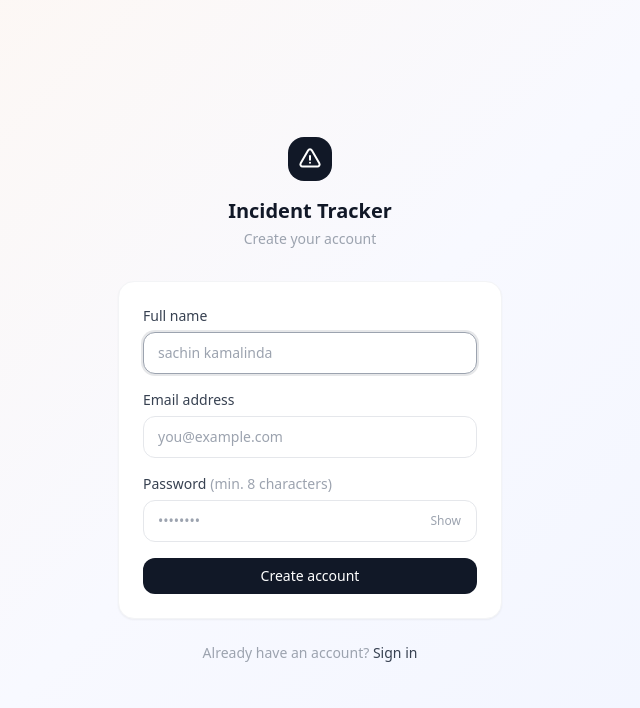
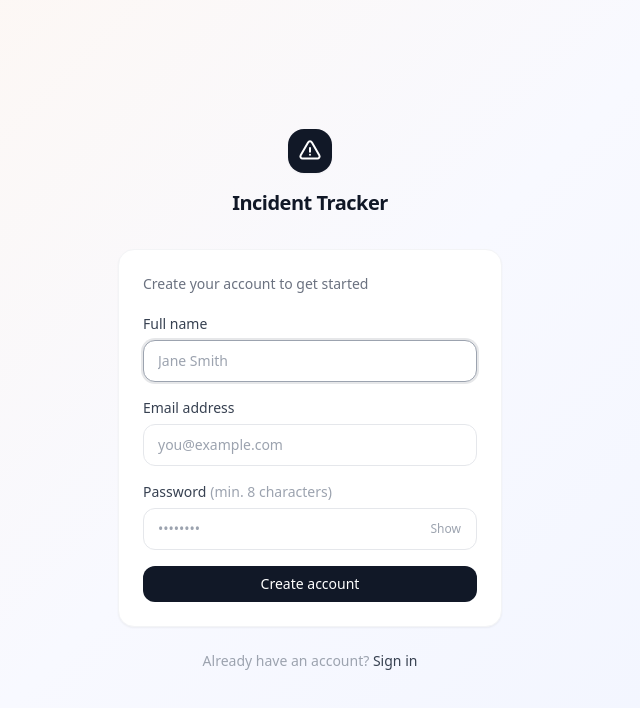
Before and after one commit to nethmika-whitepulse/incident-timeline-rootcause-tracker, a React (Vite) app in the folder frontend/: page /register in a window 1280 px wide. Shown: the top 708 px of the page, without its empty margins (330-970 px from the left). Built offline with nearby package versions, Linux system fonts and the light colour scheme.

Commit message:
feature/WIP-0024 fix(frontend): address review feedback on auth flow, validation, and UI polish

```diff
--- a/frontend/src/pages/Login.jsx
+++ b/frontend/src/pages/Login.jsx
@@ -1,19 +1,46 @@
-import { useState } from 'react';
-import { Link, useNavigate } from 'react-router-dom';
-import { useAuth } from '../context/AuthContext';
-import api from '../api/axios';
-import { getErrorMessage } from '../utils/helpers';
+import { useState, useEffect }   from 'react';
+import { Link, useNavigate }     from 'react-router-dom';
+import { useAuth }               from '../context/AuthContext';
+import api                       from '../api/axios';
+import { getErrorMessage }       from '../utils/helpers';
 
+// ── App logo — reused on Register too ────────────────────────────────────────
+function AppLogo() {
+  return (
+    <div className="flex flex-col items-center mb-8">
+      <div className="w-11 h-11 rounded-2xl bg-gray-900 flex items-center justify-center mb-4 shadow-sm">
+        <svg className="w-6 h-6 text-white" fill="none" stroke="currentColor"
+          strokeWidth="2" viewBox="0 0 24 24" aria-hidden="true">
+          <path strokeLinecap="round" strokeLinejoin="round"
+            d="M12 9v3.75m-9.303 3.376c-.866 1.5.217 3.374 1.948
+               3.374h14.71c1.73 0 2.813-1.874 1.948-3.374L13.949
+               3.378c-.866-1.5-3.032-1.5-3.898 0L2.697 16.126ZM12
+               15.75h.007v.008H12v-.008Z" />
+        </svg>
+      </div>
+      <h1 className="text-xl font-semibold text-gray-900 tracking-tight">
+        Incident Tracker
+      </h1>
+    </div>
+  );
+}
+
+// ── Main page ─────────────────────────────────────────────────────────────────
 export default function Login() {
-  const { login, user } = useAuth();
-  const navigate  = useNavigate();
-  const [form, setForm]   = useState({ email: '', password: '' });
-  const [error, setError]  = useState('');
-  const [loading, setLoading] = useState(false);
-  const [showPass, setShowPass] = useState(false);
+  const { login, user }           = useAuth();
+  const navigate                  = useNavigate();
+  const [form, setForm]           = useState({ email: '', password: '' });
+  const [error, setError]         = useState('');
+  const [loading, setLoading]     = useState(false);
+  const [showPass, setShowPass]   = useState(false);
 
-  // If already authenticated, skip straight to dashboard
-  if (user) { navigate('/', { replace: true }); return null; }
+  // Redirect already-authenticated users to the dashboard. This must run in
+  // useEffect, not directly in the render body — calling navigate() during
+  // render is a side effect and breaks React's rules of render (and causes
+  // double-invocation issues under Strict Mode).
+  useEffect(() => {
+    if (user) navigate('/', { replace: true });
+  }, [user, navigate]);
 
   const handleChange = (e) =>
     setForm((prev) => ({ ...prev, [e.target.name]: e.target.value }));
@@ -24,6 +51,7 @@ export default function Login() {
     setLoading(true);
     try {
       const { data } = await api.post('/auth/login', form);
+      // AuthContext.login stores both tokens and decodes name from the payload
       login(data.access_token, data.refresh_token);
       navigate('/');
     } catch (err) {
@@ -37,23 +65,14 @@ export default function Login() {
     <div className="min-h-screen flex items-center justify-center p-4">
       <div className="w-full max-w-sm">
 
-        {/* Branding */}
-        <div className="flex flex-col items-center mb-8">
-          <div className="w-11 h-11 rounded-2xl bg-gray-900 flex items-center justify-center mb-4">
-            <svg className="w-6 h-6 text-white" fill="none" stroke="currentColor" strokeWidth="2"
-              viewBox="0 0 24 24" aria-hidden="true">
-              <path strokeLinecap="round" strokeLinejoin="round"
-                d="M12 9v3.75m-9.303 3.376c-.866 1.5.217 3.374 1.948 3.374h14.71c1.73
-                   0 2.813-1.874 1.948-3.374L13.949 3.378c-.866-1.5-3.032-1.5-3.898
-                   0L2.697 16.126ZM12 15.75h.007v.008H12v-.008Z" />
-            </svg>
-          </div>
-          <h1 className="text-xl font-semibold text-gray-900">Incident Tracker</h1>
-          <p className="text-sm text-gray-400 mt-1">Sign in to your workspace</p>
-        </div>
+        <AppLogo />
 
         {/* Card */}
         <div className="card">
+          <p className="text-sm text-gray-500 mb-5">
+            Sign in to your workspace
+          </p>
+
           <form onSubmit={handleSubmit} className="space-y-4">
 
             {/* Error banner */}
@@ -92,7 +111,7 @@ export default function Login() {
                   name="password"
                   value={form.password}
                   onChange={handleChange}
-                  className="input pr-12"
+                  className="input pr-14"
                   placeholder="••••••••"
                   required
                   autoComplete="current-password"
@@ -112,10 +131,10 @@ export default function Login() {
             <button
               type="submit"
               disabled={loading}
-              className="btn-primary w-full flex items-center justify-center gap-2 mt-2"
+              className="btn-primary w-full flex items-center justify-center gap-2 mt-1"
             >
               {loading && (
-                <div className="w-4 h-4 border-2 border-white/40 border-t-white rounded-full animate-spin" />
+                <div className="w-4 h-4 border-2 border-white/30 border-t-white rounded-full animate-spin" />
               )}
               {loading ? 'Signing in…' : 'Sign in'}
             </button>
@@ -123,10 +142,13 @@ export default function Login() {
           </form>
         </div>
 
-        {/* Footer link */}
+        {/* Footer */}
         <p className="text-center text-sm text-gray-400 mt-6">
           Don't have an account?{' '}
-          <Link to="/register" className="text-gray-700 font-medium hover:text-gray-900 transition-colors underline-offset-2 hover:underline">
+          <Link
+            to="/register"
+            className="text-gray-700 font-medium hover:text-gray-900 transition-colors underline-offset-2 hover:underline"
+          >
             Create one
           </Link>
         </p>
--- a/frontend/src/pages/Register.jsx
+++ b/frontend/src/pages/Register.jsx
@@ -1,20 +1,54 @@
-import { useState } from 'react';
-import { Link, useNavigate } from 'react-router-dom';
-import { useAuth }           from '../context/AuthContext';
-import api                   from '../api/axios';
-import { getErrorMessage }   from '../utils/helpers';
+import { useState, useEffect }   from 'react';
+import { Link, useNavigate }     from 'react-router-dom';
+import { useAuth }               from '../context/AuthContext';
+import api                       from '../api/axios';
+import { getErrorMessage }       from '../utils/helpers';
+
+function AppLogo() {
+  return (
+    <div className="flex flex-col items-center mb-8">
+      <div className="w-11 h-11 rounded-2xl bg-gray-900 flex items-center justify-center mb-4 shadow-sm">
+        <svg className="w-6 h-6 text-white" fill="none" stroke="currentColor"
+          strokeWidth="2" viewBox="0 0 24 24" aria-hidden="true">
+          <path strokeLinecap="round" strokeLinejoin="round"
+            d="M12 9v3.75m-9.303 3.376c-.866 1.5.217 3.374 1.948
+               3.374h14.71c1.73 0 2.813-1.874 1.948-3.374L13.949
+               3.378c-.866-1.5-3.032-1.5-3.898 0L2.697 16.126ZM12
+               15.75h.007v.008H12v-.008Z" />
+        </svg>
+      </div>
+      <h1 className="text-xl font-semibold text-gray-900 tracking-tight">
+        Incident Tracker
+      </h1>
+    </div>
+  );
+}
 
 export default function Register() {
-  const { user }              = useAuth();
-  const navigate              = useNavigate();
-  const [form, setForm]       = useState({ name: '', email: '', password: '' });
-  const [error, setError]     = useState('');
-  const [success, setSuccess] = useState(false);
-  const [loading, setLoading] = useState(false);
-  const [showPass, setShowPass] = useState(false);
+  const { user }                    = useAuth();
+  const navigate                    = useNavigate();
+  const [form, setForm]             = useState({ name: '', email: '', password: '' });
+  const [error, setError]           = useState('');
+  const [success, setSuccess]       = useState(false);
+  const [loading, setLoading]       = useState(false);
+  const [showPass, setShowPass]     = useState(false);
 
-  // Already logged in — go to dashboard
-  if (user) { navigate('/', { replace: true }); return null; }
+  // Redirect already-authenticated users to the dashboard — must run in
+  // useEffect, not in the render body, since navigate() is a side effect.
+  useEffect(() => {
+    if (user) navigate('/', { replace: true });
+  }, [user, navigate]);
+
+  // After a successful registration, redirect to /login after 2 seconds so
+  // the user can read the confirmation. The cleanup function cancels the
+  // timer if the component unmounts first (e.g. the user clicks "Sign in"
+  // manually before the delay finishes) — prevents a setTimeout leak and a
+  // "can't update state on an unmounted component" warning.
+  useEffect(() => {
+    if (!success) return;
+    const timer = setTimeout(() => navigate('/login'), 2000);
+    return () => clearTimeout(timer);
+  }, [success, navigate]);
 
   const handleChange = (e) =>
     setForm((prev) => ({ ...prev, [e.target.name]: e.target.value }));
@@ -32,8 +66,6 @@ export default function Register() {
     try {
       await api.post('/auth/register', form);
       setSuccess(true);
-      // Give the user a moment to read the success message then redirect
-      setTimeout(() => navigate('/login'), 2000);
     } catch (err) {
       setError(getErrorMessage(err));
     } finally {
@@ -45,26 +77,11 @@ export default function Register() {
     <div className="min-h-screen flex items-center justify-center p-4">
       <div className="w-full max-w-sm">
 
-        {/* Branding */}
-        <div className="flex flex-col items-center mb-8">
-          <div className="w-11 h-11 rounded-2xl bg-gray-900 flex items-center justify-center mb-4">
-            <svg className="w-6 h-6 text-white" fill="none" stroke="currentColor" strokeWidth="2"
-              viewBox="0 0 24 24" aria-hidden="true">
-              <path strokeLinecap="round" strokeLinejoin="round"
-                d="M12 9v3.75m-9.303 3.376c-.866 1.5.217 3.374 1.948 3.374h14.71c1.73
-                   0 2.813-1.874 1.948-3.374L13.949 3.378c-.866-1.5-3.032-1.5-3.898
-                   0L2.697 16.126ZM12 15.75h.007v.008H12v-.008Z" />
-            </svg>
-          </div>
-          <h1 className="text-xl font-semibold text-gray-900">Incident Tracker</h1>
-          <p className="text-sm text-gray-400 mt-1">Create your account</p>
-        </div>
+        <AppLogo />
 
-        {/* Card */}
         <div className="card">
-
-          {/* Success state */}
           {success ? (
+            /* ── Success state ─────────────────────────────────────────────── */
             <div className="flex flex-col items-center py-4 gap-3 text-center">
               <div className="w-10 h-10 rounded-full bg-green-50 flex items-center justify-center border border-green-100">
                 <svg className="w-5 h-5 text-green-600" fill="none" stroke="currentColor"
@@ -78,9 +95,14 @@ export default function Register() {
               </div>
             </div>
           ) : (
+            /* ── Registration form ─────────────────────────────────────────── */
+            <>
+              <p className="text-sm text-gray-500 mb-5">
+                Create your account to get started
+              </p>
+
               <form onSubmit={handleSubmit} className="space-y-4">
 
-              {/* Error banner */}
                 {error && (
                   <div className="bg-red-50 border border-red-100 text-red-600 text-sm px-4 py-3 rounded-xl">
                     {error}
@@ -98,7 +120,7 @@ export default function Register() {
                     value={form.name}
                     onChange={handleChange}
                     className="input"
-                  placeholder="sachin kamalinda"
+                    placeholder="Jane Smith"
                     required
                     minLength={2}
                     autoComplete="name"
@@ -127,7 +149,9 @@ export default function Register() {
                 <div>
                   <label className="block text-sm font-medium text-gray-700 mb-1.5">
                     Password
-                  <span className="text-gray-400 font-normal ml-1">(min. 8 characters)</span>
+                    <span className="text-gray-400 font-normal ml-1">
+                      (min. 8 characters)
+                    </span>
                   </label>
                   <div className="relative">
                     <input
@@ -135,7 +159,7 @@ export default function Register() {
                       name="password"
                       value={form.password}
                       onChange={handleChange}
-                    className="input pr-12"
+                      className="input pr-14"
                       placeholder="••••••••"
                       required
                       minLength={8}
@@ -156,22 +180,25 @@ export default function Register() {
                 <button
                   type="submit"
                   disabled={loading}
-                className="btn-primary w-full flex items-center justify-center gap-2 mt-2"
+                  className="btn-primary w-full flex items-center justify-center gap-2 mt-1"
                 >
                   {loading && (
-                  <div className="w-4 h-4 border-2 border-white/40 border-t-white rounded-full animate-spin" />
+                    <div className="w-4 h-4 border-2 border-white/30 border-t-white rounded-full animate-spin" />
                   )}
                   {loading ? 'Creating account…' : 'Create account'}
                 </button>
 
               </form>
+            </>
           )}
         </div>
 
-        {/* Footer link */}
         <p className="text-center text-sm text-gray-400 mt-6">
           Already have an account?{' '}
-          <Link to="/login" className="text-gray-700 font-medium hover:text-gray-900 transition-colors underline-offset-2 hover:underline">
+          <Link
+            to="/login"
+            className="text-gray-700 font-medium hover:text-gray-900 transition-colors underline-offset-2 hover:underline"
+          >
             Sign in
           </Link>
         </p>
```
Also changed, not shown: frontend/src/utils/helpers.js (+11 -11 lines), 1 other file (tests, documents, lock files or other folders). Lines whose indentation alone changed are shown as unchanged.
